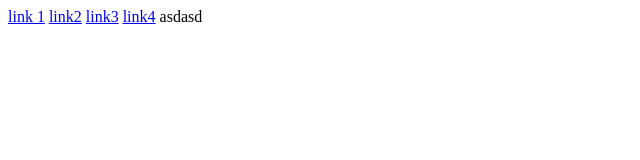
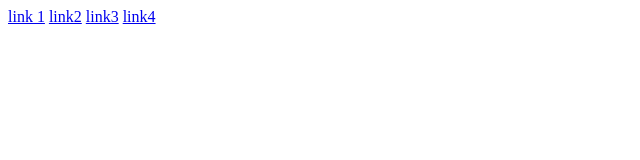
Before and after one commit to jajla/testowe, a plain HTML site: page index.html in a window 1280 px wide. Shown: the full height of the page, 0-640 px from the left. Drawn offline with Linux system fonts and the light colour scheme.

Commit message:
chyba ogarniam

```diff
--- a/index.html
+++ b/index.html
@@ -14,7 +14,7 @@
         <a href="#">link2</a>
         <a href="#">link3</a>
         <a href="#">link4</a>
-        asdasd
+
     </nav>
 </body>
 
```
